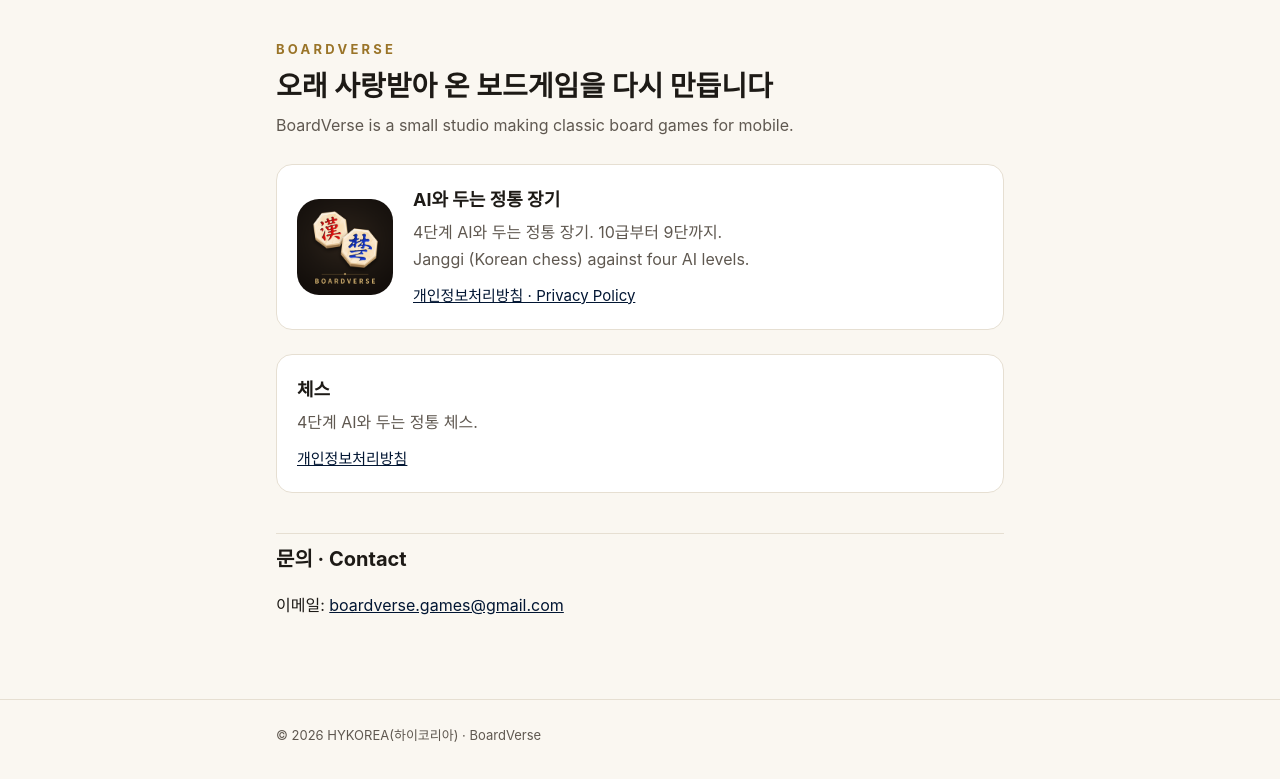
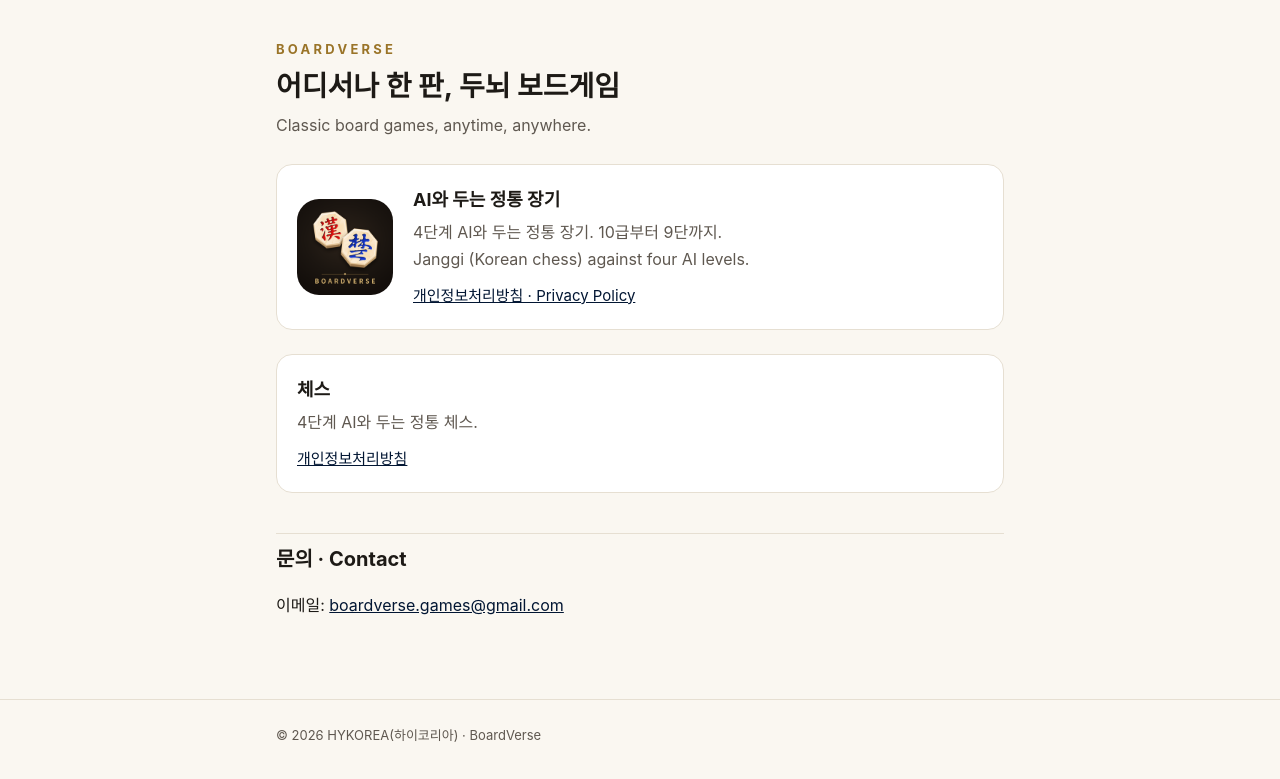
Before and after one commit to BoardverseGames/BoardverseGames.github.io, a plain HTML site: page index.html in a window 1280 px wide. Shown: the part 67-846 px from the top of the page. Drawn offline with Linux system fonts and the light colour scheme.

Commit message:
첫 화면 문구 변경: 어디서나 한 판, 두뇌 보드게임
Co-Authored-By: Claude Opus 5.5 <noreply@anthropic.com>

```diff
--- a/index.html
+++ b/index.html
@@ -4,7 +4,7 @@
 <meta charset="utf-8">
 <meta name="viewport" content="width=device-width, initial-scale=1">
 <title>BoardVerse Games</title>
-<meta name="description" content="BoardVerse는 오래 사랑받아 온 보드게임을 다시 만듭니다.">
+<meta name="description" content="어디서나 한 판, 두뇌 보드게임. Classic board games, anytime, anywhere.">
 <link rel="icon" href="assets/boardverse-symbol.svg" type="image/svg+xml">
 <link rel="stylesheet" href="assets/site.css">
 </head>
@@ -18,8 +18,8 @@
 <main>
   <div class="wrap">
     <p class="eyebrow">BOARDVERSE</p>
-    <h1>오래 사랑받아 온 보드게임을 다시 만듭니다</h1>
-    <p class="lead">BoardVerse is a small studio making classic board games for mobile.</p>
+    <h1>어디서나 한 판, 두뇌 보드게임</h1>
+    <p class="lead">Classic board games, anytime, anywhere.</p>
 
     <div class="card">
       <img src="assets/janggi-icon.png" alt="장기 앱 아이콘">
```
